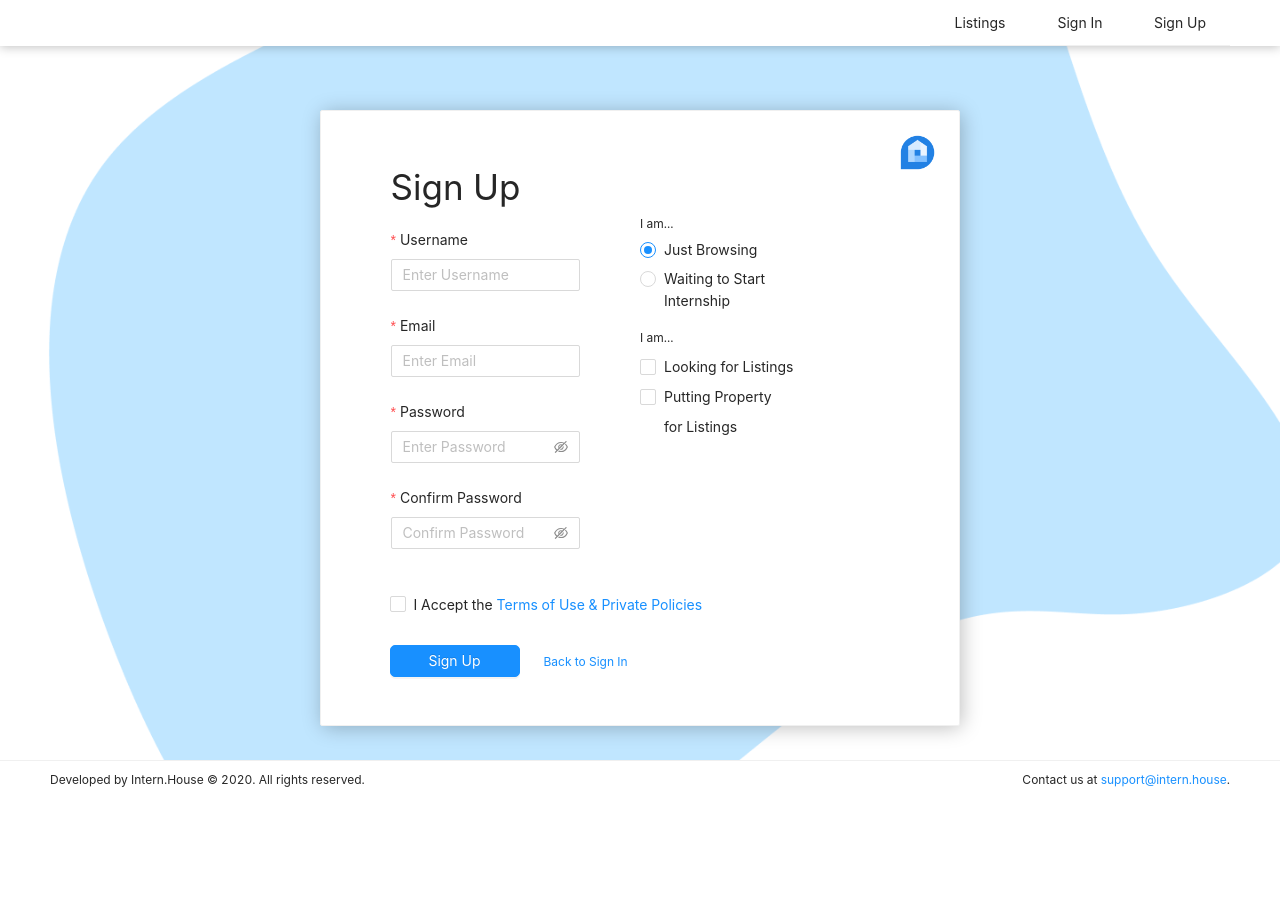
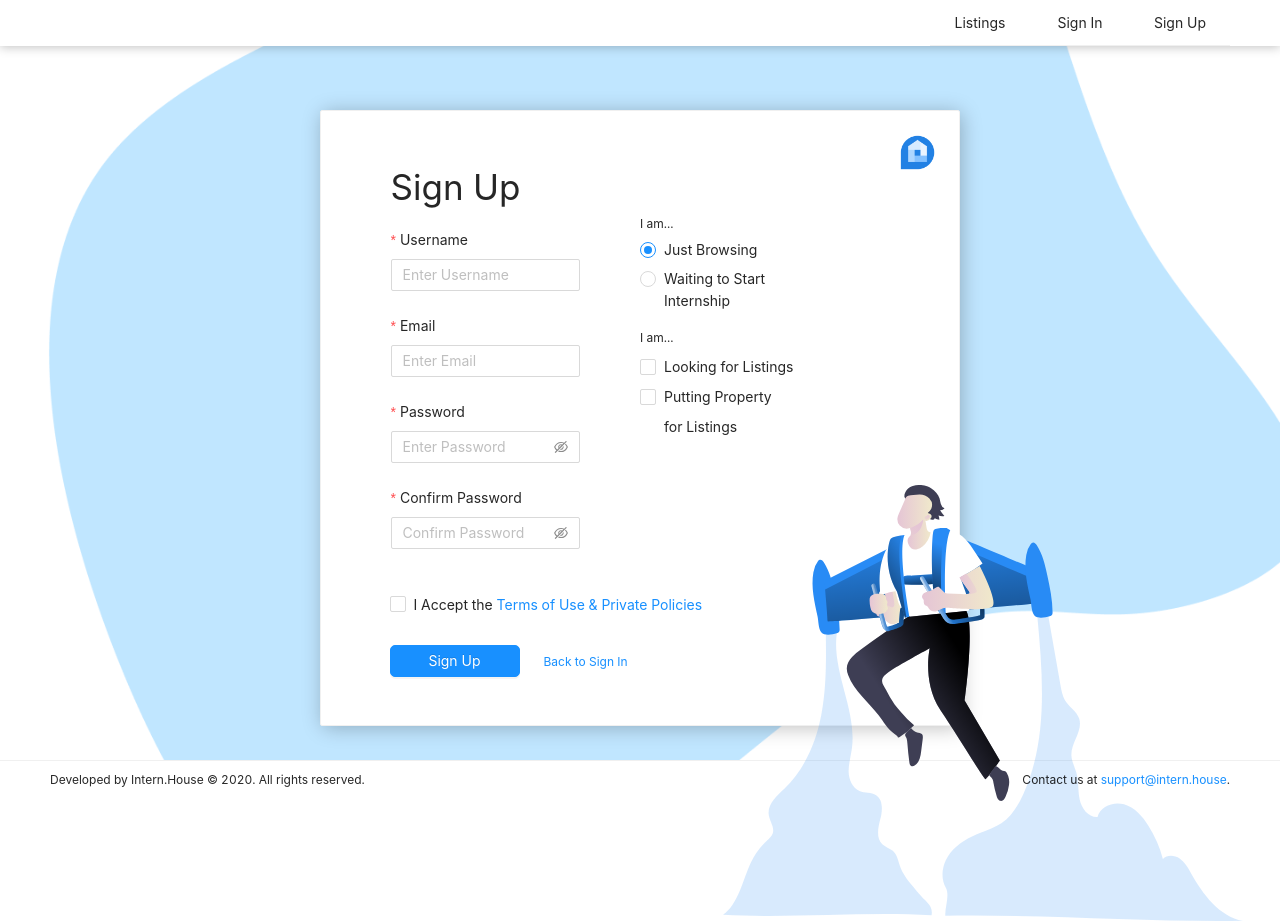
Before and after one commit to intern-house/intern.house, a React (Create React App) app: page /signup in a window 1280 px wide. Before the commit the page ends 800 px from the top, so only its background shows below. Built offline with nearby package versions, Linux system fonts and the light colour scheme.

Commit message:
Final Changes

```diff
--- a/src/containers/Login/Sign-Up/sign-up-styles.js
+++ b/src/containers/Login/Sign-Up/sign-up-styles.js
@@ -1,6 +1,5 @@
 import styled from 'styled-components';
 import BGImage from '../../../assets/svg/Login/Sign-In/Background.png';
-// import HeroImage from '../../../assets/svg/Login/Sign-Up/startup.png';
 
 export const Container = styled.div`
 	position: relative;
--- a/src/containers/Login/Sign-Up/sign-up.js
+++ b/src/containers/Login/Sign-Up/sign-up.js
@@ -25,7 +25,7 @@ import {
 import { Link } from 'react-router-dom';
 
 import MainLogo from '../../../assets/img/logo.png';
-// import HeroImage from '../../../assets/svg/Login/Sign Up/start_up.svg;';
+import HeroImage from '../../../assets/svg/Login/Sign-Up/start_up.svg';
 const SignUpContainer = () => {
 	const [form] = Form.useForm();
 
@@ -180,7 +180,7 @@ const SignUpContainer = () => {
 								</Checkbox.Group>
 							</Col>
 
-							{/* <HeroImg src={HeroImage}></HeroImg> */}
+							<HeroImg src={HeroImage}></HeroImg>
 						</Row>
 						<Row style={{ marginLeft: '5%' }}>
 							<Col>
```
Also changed, not shown: src/assets/svg/Login/Sign-Up/start_up.svg (renamed from src/assets/svg/Login/Sign Up/start_up.svg), src/assets/svg/Login/Sign-Up/startup.png (renamed from src/assets/svg/Login/Sign Up/startup.png).
